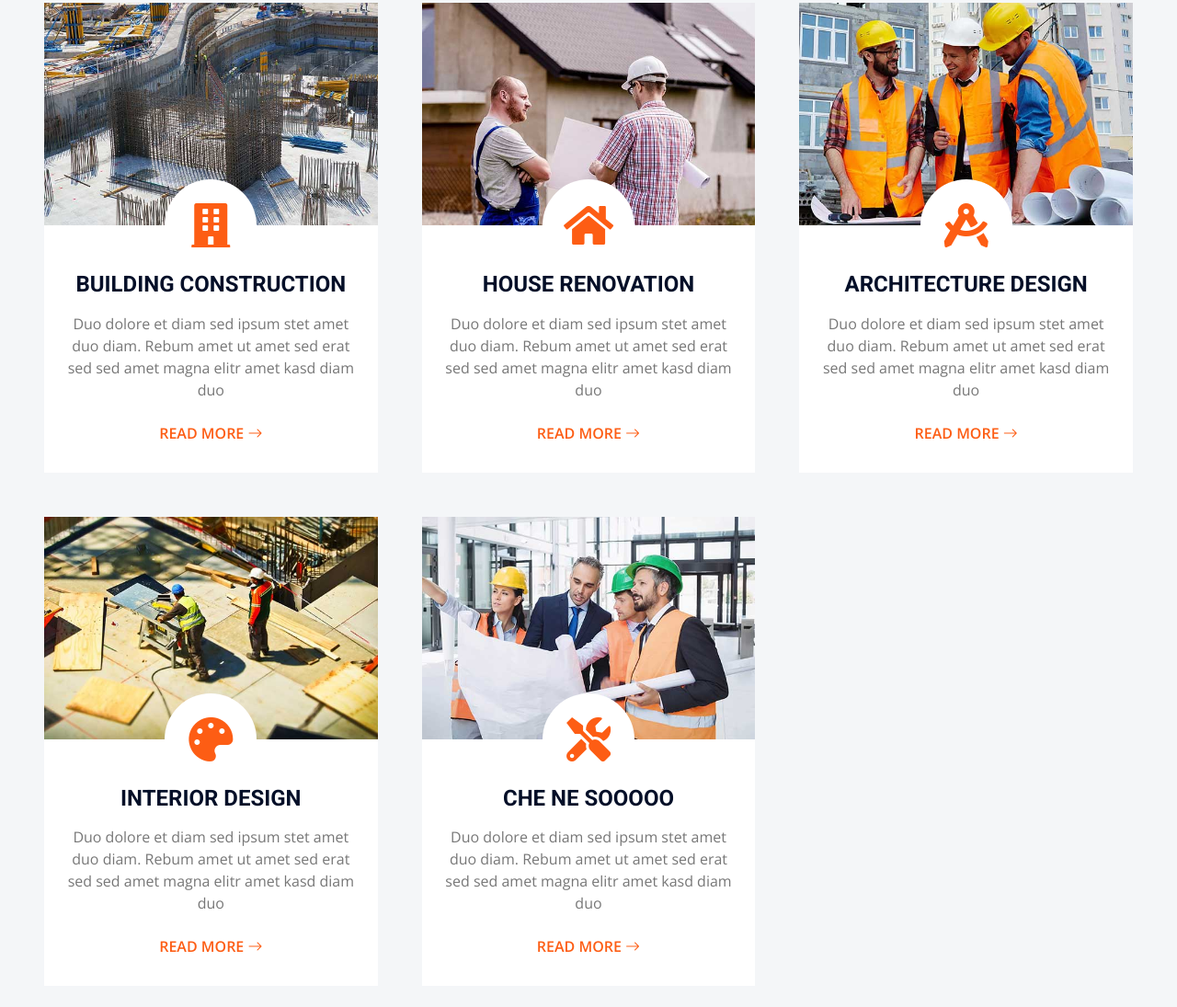
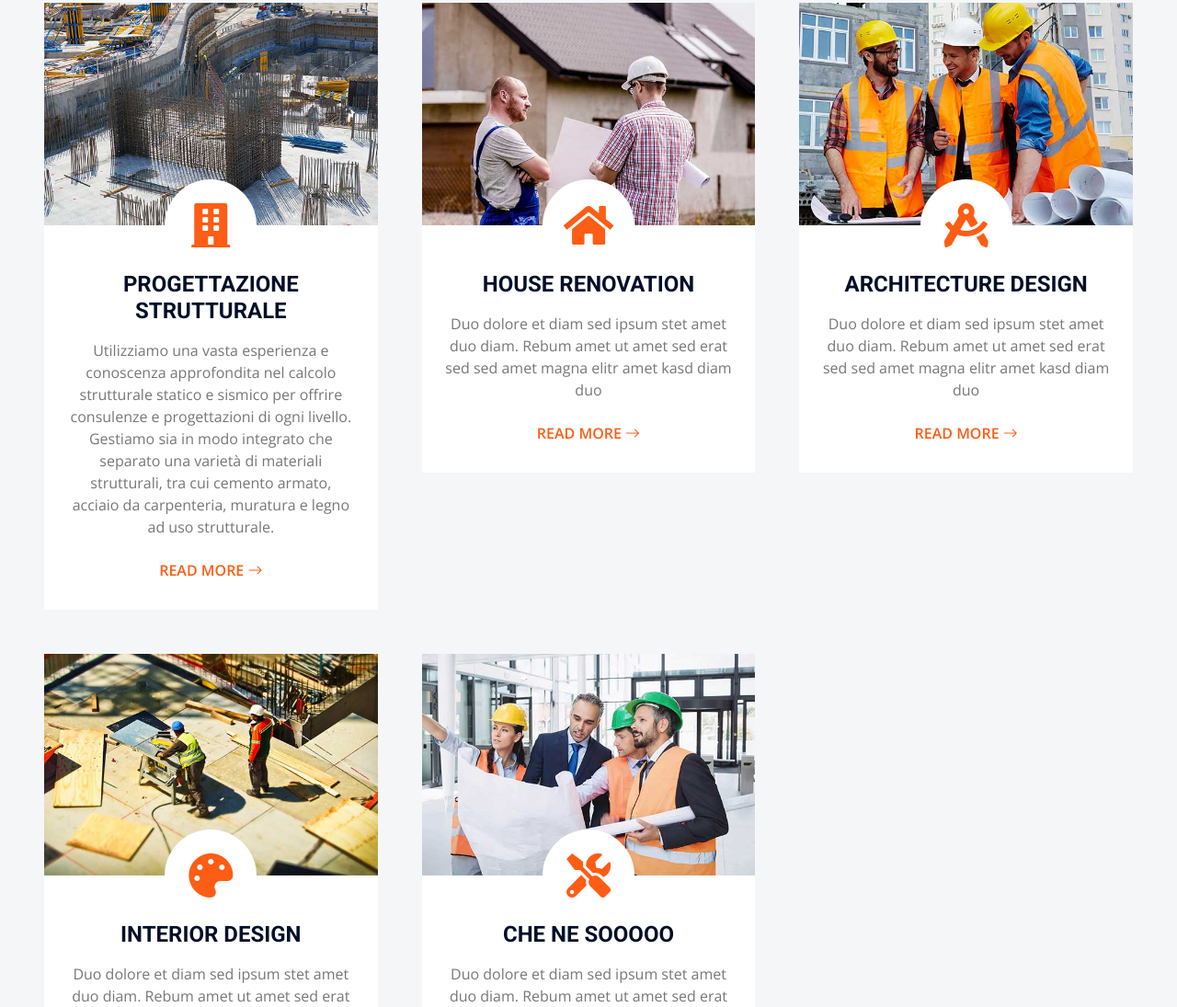
Before and after one commit to alhazargetu/DAKA-Studio, a plain HTML site: page service.html in a window 1280 px wide. Shown: the part 647-1742 px from the top of the page at 92% size. Drawn offline with nearby package versions, Linux system fonts and the light colour scheme.

Commit message:
Update service.html

```diff
--- a/service.html
+++ b/service.html
@@ -70,8 +70,8 @@
                         <i class="fa fa-3x fa-building text-primary"></i>
                     </div>
                     <div class="px-4 pb-4">
-                        <h4 class="text-uppercase mb-3">Building Construction</h4>
-                        <p>Duo dolore et diam sed ipsum stet amet duo diam. Rebum amet ut amet sed erat sed sed amet magna elitr amet kasd diam duo</p>
+                        <h4 class="text-uppercase mb-3">Progettazione Strutturale</h4>
+                        <p>Utilizziamo una vasta esperienza e conoscenza approfondita nel calcolo strutturale statico e sismico per offrire consulenze e progettazioni di ogni livello. Gestiamo sia in modo integrato che separato una varietà di materiali strutturali, tra cui cemento armato, acciaio da carpenteria, muratura e legno ad uso strutturale.</p>
                         <a class="btn text-primary" href="">Read More <i class="bi bi-arrow-right"></i></a>
                     </div>
                 </div>
```
